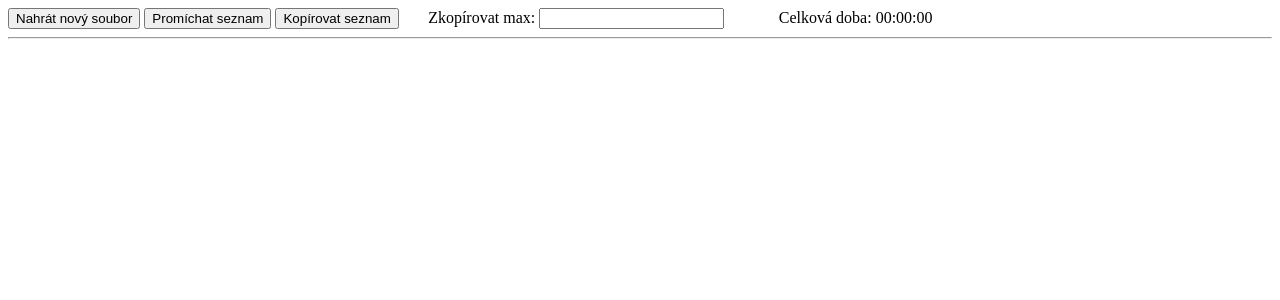
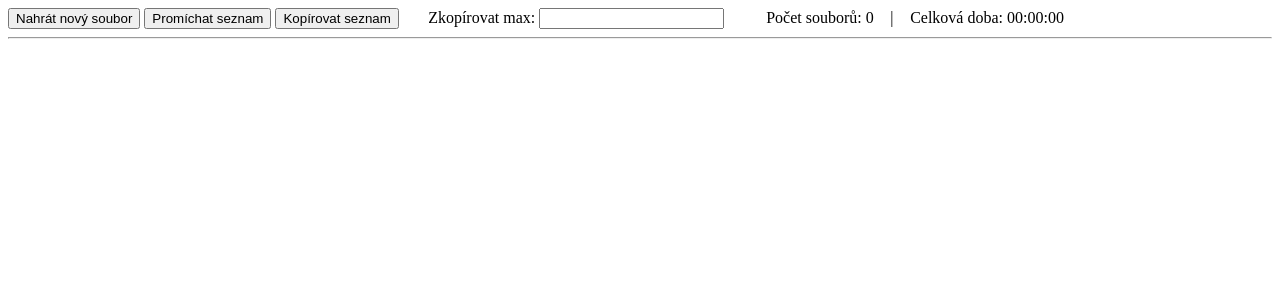
Before and after one commit to RxiPland/song_randomizer, a Flask app: page / in a window 1280 px wide. Shown: the top 300 px of the page. Run offline with Flask 3, Linux system fonts and the light colour scheme.

Commit message:
Added total files count

```diff
--- a/main.py
+++ b/main.py
@@ -88,7 +88,7 @@ def homepage():
     random_songs_urls: list = cacheUtils.get_songs_urls(request.base_url).copy()
     random.shuffle(random_songs_urls)
 
-    return render_template("homepage.html", title="Found music", duration=cacheUtils.cached_duration_time_formatted, songs=random_songs_urls)
+    return render_template("homepage.html", title="Found music", count=str(len(cacheUtils.cached_songs_names)), duration=cacheUtils.cached_duration_time_formatted, songs=random_songs_urls)
 
 
 @app.route("/upload", methods=["GET", "POST"])
--- a/templates/homepage.html
+++ b/templates/homepage.html
@@ -29,7 +29,9 @@
     <label for="quantity">Zkopírovat max:</label>
     <input type="number" id="quantity" name="quantity" min="0">
 
-    <label style="margin-left: 4%;">Celková doba: {{ duration }}</label>
+    <label style="margin-left: 3%;">Počet souborů: {{ count }}</label>
+    <label style="margin-left: 1%; margin-right: 1%;">|</label>
+    <label>Celková doba: {{ duration }}</label>
 
     <hr>
 
```
